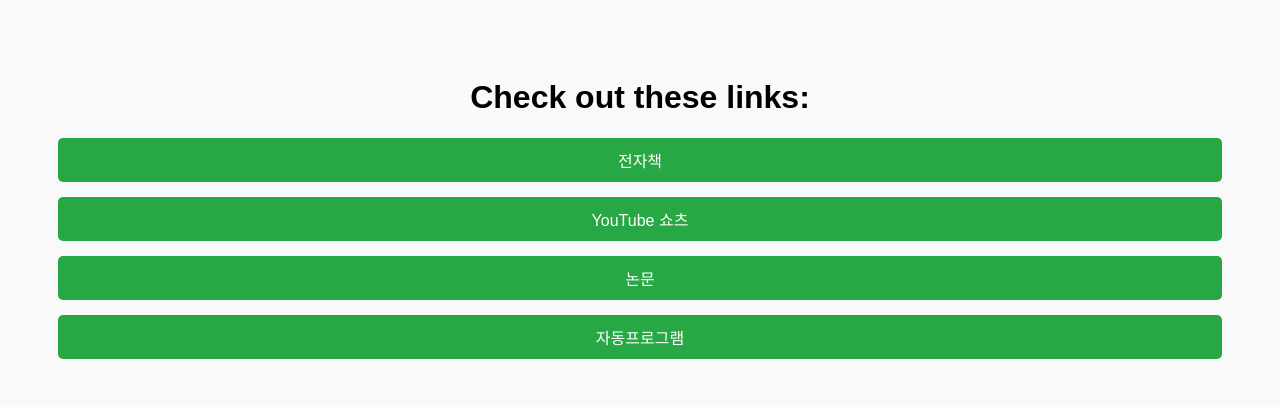
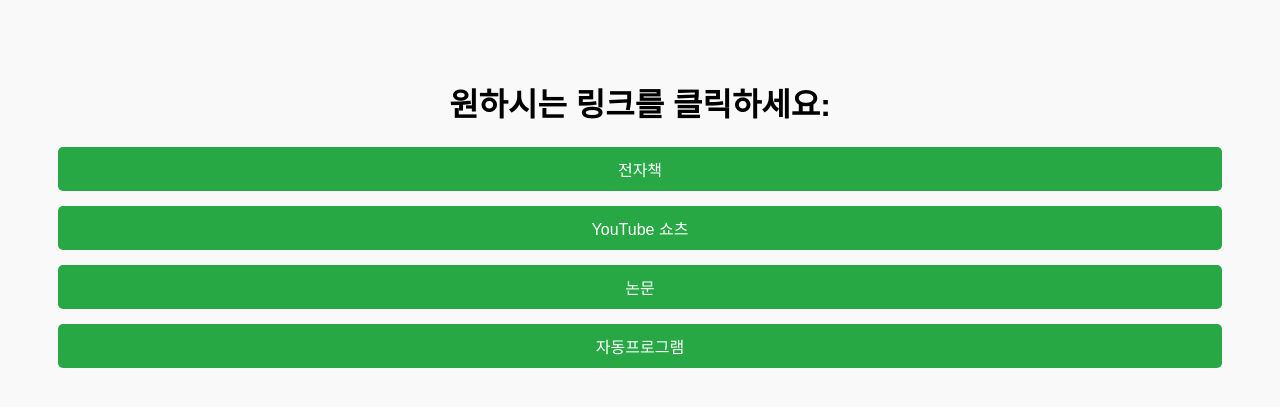
Before and after one commit to acatree/menu, a Flask app: page /index0 in a window 1280 px wide. Shown: the top 407 px of the page. Run offline with Flask 3, Linux system fonts and the light colour scheme.

Commit message:
Update index0.html

```diff
--- a/templates/index0.html
+++ b/templates/index0.html
@@ -27,7 +27,7 @@
   </style>
 </head>
 <body>
-  <h1>Check out these links:</h1>
+  <h1>원하시는 링크를 클릭하세요:</h1>
   <a href="http://18.188.245.103/index2" target="_blank">전자책</a>
   <a href="http://18.188.245.103/index3" target="_blank">YouTube 쇼츠</a>
   <a href="http://18.188.245.103/index4" target="_blank">논문</a>
```
